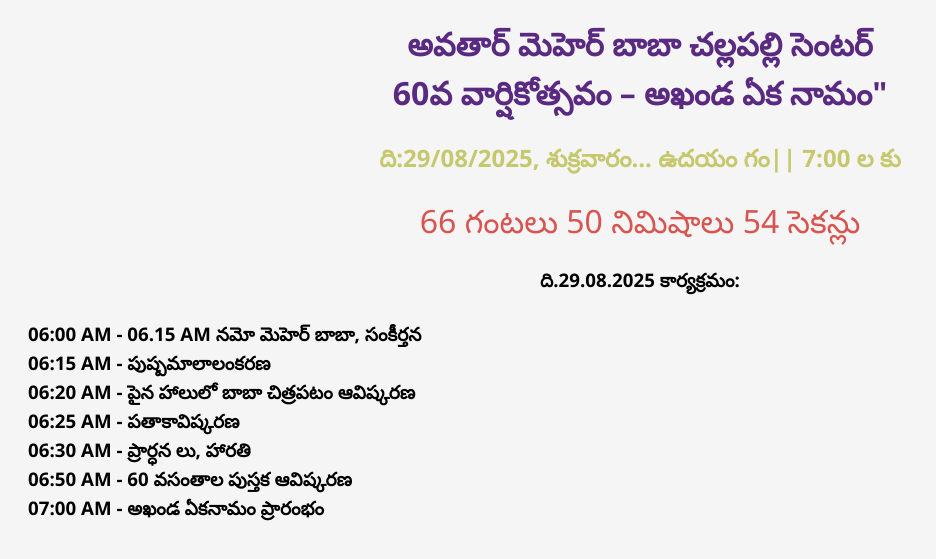
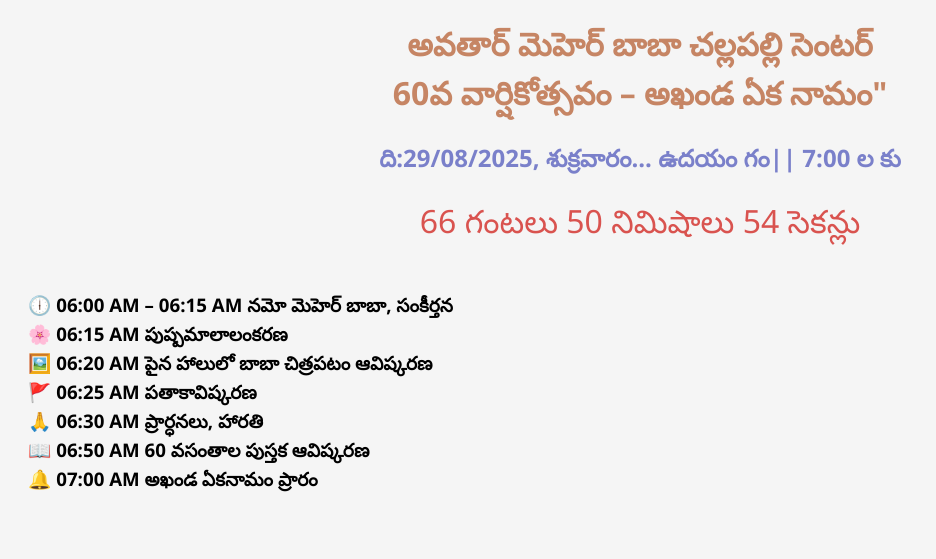
Before and after one commit to sangeeth257-sketch/AMB, a plain HTML site: page index.html in a window 1280 px wide. Shown: the part 331-890 px from the top of the page, without its empty margins (0-936 px from the left). Drawn offline with Linux system fonts and the light colour scheme.

Commit message:
index.html

```diff
--- a/index.html
+++ b/index.html
@@ -15,11 +15,11 @@
       border-radius: 10px;
     }
     h1 {
-      color: #5a2a83;
+      color: #c68564;
       margin-top: 20px;
     }
     h2 {
-      color: #c5c86d;
+      color: #7a80ca;
       margin-top: 20px;
     }
     #countdown {
@@ -57,15 +57,15 @@
 </script>
 <div style="text-align: center;">
   <p style="line-height: 1.5; text-align: center;">
-<h3> ది.29.08.2025 కార్యక్రమం:
+<h3>
   <div style="text-align: left;">
-<br> 06:00 AM - 06.15 AM నమో మెహెర్ బాబా, సంకీర్తన
-<left><br> 06:15 AM - పుష్పమాలాలంకరణ
-<br> 06:20 AM - పైన హాలులో బాబా చిత్రపటం ఆవిష్కరణ
-<br> 06:25 AM - పతాకావిష్కరణ
-<br> 06:30 AM - ప్రార్ధన లు, హారతి
-<br> 06:50 AM - 60 వసంతాల పుస్తక ఆవిష్కరణ
-<br> 07:00 AM - అఖండ ఏకనామం ప్రారంభం
+<br> 🕕 06:00 AM – 06:15 AM నమో మెహెర్ బాబా, సంకీర్తన
+<br> 🌸 06:15 AM పుష్పమాలాలంకరణ
+<br> 🖼️ 06:20 AM పైన హాలులో బాబా చిత్రపటం ఆవిష్కరణ
+<br> 🚩 06:25 AM పతాకావిష్కరణ
+<br> 🙏 06:30 AM ప్రార్ధనలు, హారతి
+<br> 📖 06:50 AM 60 వసంతాల పుస్తక ఆవిష్కరణ
+<br> 🔔 07:00 AM అఖండ ఏకనామం ప్రారం
 </div>
 </left>
 </h3> </p>
```
